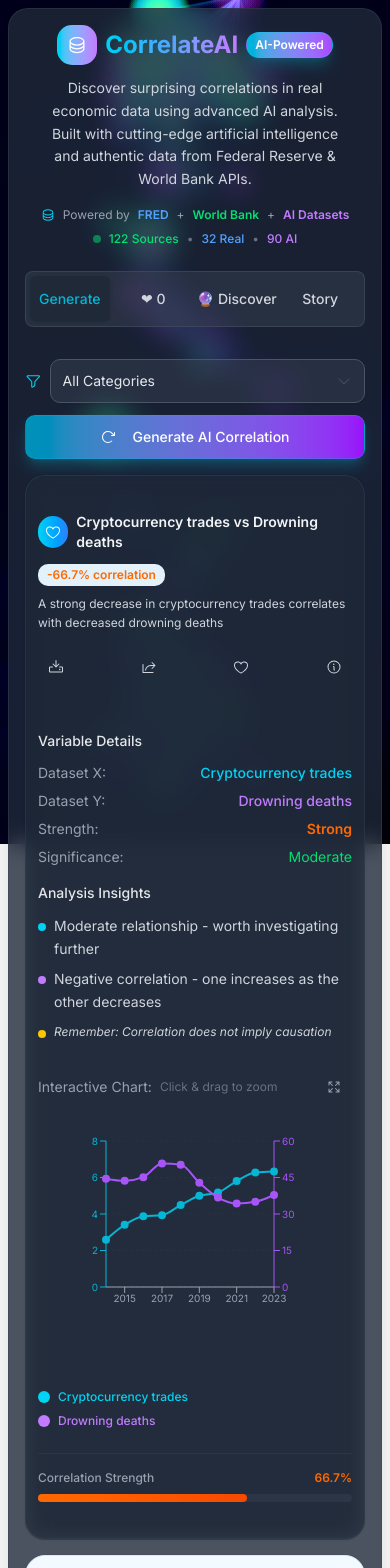
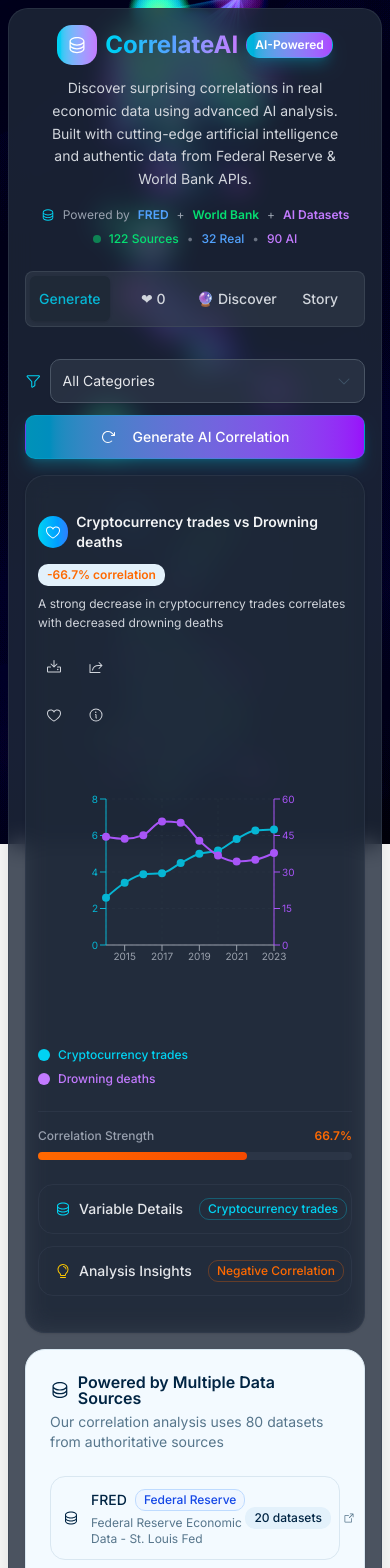
Before and after one commit to victorsaly/correlateAI, a React (Vite) app: page / in a window 390 px wide. Shown: the top 1568 px of the page. Built offline with nearby package versions, Linux system fonts and the light colour scheme.

Commit message:
✨ Refactor correlation card: update development time to 4 hours, streamline chart functionality, and add expandable sections for variable details and analysis insights.

```diff
--- a/src/App.tsx
+++ b/src/App.tsx
@@ -8,8 +8,8 @@ import { DropdownMenu, DropdownMenuContent, DropdownMenuItem, DropdownMenuTrigge
 import { Separator } from '@/components/ui/separator'
 import { Switch } from '@/components/ui/switch'
 import { Label } from '@/components/ui/label'
-import { Heart, ArrowClockwise, Copy, TrendUp, BookOpen, Funnel, Share, Download, TwitterLogo, LinkedinLogo, FacebookLogo, Database, Info, Sparkle, Code, Lightning, Check, Target, ArrowSquareOut, Rocket, ArrowsOut, ArrowsIn, MagnifyingGlass, Minus, FileCsv, FileText, Link, ImageSquare, Sliders, Robot, Eye, Lightbulb } from '@phosphor-icons/react'
-import { LineChart, Line, XAxis, YAxis, CartesianGrid, Tooltip, ResponsiveContainer, ReferenceArea } from 'recharts'
+import { Heart, ArrowClockwise, Copy, TrendUp, BookOpen, Funnel, Share, Download, TwitterLogo, LinkedinLogo, FacebookLogo, Database, Info, Sparkle, Code, Lightning, Check, Target, ArrowSquareOut, Rocket, ArrowsIn, MagnifyingGlass, Minus, FileCsv, FileText, Link, ImageSquare, Sliders, Robot, Eye, Lightbulb } from '@phosphor-icons/react'
+import { LineChart, Line, XAxis, YAxis, CartesianGrid, Tooltip, ResponsiveContainer } from 'recharts'
 import { toast, Toaster } from 'sonner'
 import { useIsMobile } from '@/hooks/use-mobile'
 import SwirlBackground from '@/components/SwirlBackground'
@@ -1260,7 +1260,7 @@ function App() {
                   How CorrelateAI Pro Was Built
                 </h2>
                 <p className={`${isMobile ? 'text-base px-4' : 'text-lg'} text-muted-foreground mb-6`}>
-                  {isMobile ? "AI-assisted development in 2 hours" : "A complete AI-assisted development journey from idea to deployment in 2 hours"}
+                  {isMobile ? "AI-assisted development in 4 hours" : "A complete AI-assisted development journey from idea to deployment in 4 hours"}
                 </p>
 
                 {/* Quick Actions */}
@@ -1768,7 +1768,7 @@ function App() {
                   <div className="text-xs sm:text-sm text-gray-300">Data Sources</div>
                 </div>
                 <div className="bg-gray-700/50 rounded-lg p-3 sm:p-4 backdrop-blur-sm">
-                  <div className="text-lg sm:text-2xl font-bold text-purple-400">2h</div>
+                  <div className="text-lg sm:text-2xl font-bold text-purple-400">4h</div>
                   <div className="text-xs sm:text-sm text-gray-300">Dev Time</div>
                 </div>
                 {!isMobile && (
@@ -1818,15 +1818,9 @@ function CorrelationCard({
   const isMobile = useIsMobile()
   const shareCardRef = useRef<HTMLDivElement>(null)
 
-  // Chart zoom/pan state
-  const [zoomState, setZoomState] = useState<{
-    refAreaLeft?: string | number
-    refAreaRight?: string | number
-    left?: string | number
-    right?: string | number
-    animation?: boolean
-  }>({ animation: true })
-  const [isZooming, setIsZooming] = useState(false)
+  // Expandable sections state
+  const [showDetails, setShowDetails] = useState(false)
+  const [showInsights, setShowInsights] = useState(false)
 
   const getCorrelationColor = (correlation: number) => {
     const abs = Math.abs(correlation)
@@ -1843,58 +1837,6 @@ function CorrelationCard({
     if (abs >= 0.3) return 'Moderate'
     return 'Weak'
   }
-
-  // Chart zoom functionality
-  const zoomOut = useCallback(() => {
-    setZoomState({
-      refAreaLeft: undefined,
-      refAreaRight: undefined,
-      left: 'dataMin',
-      right: 'dataMax',
-      animation: true
-    })
-  }, [])
-
-  const zoom = useCallback(() => {
-    let { refAreaLeft, refAreaRight } = zoomState
-    const { data } = correlation
-
-    if (refAreaLeft === refAreaRight || !refAreaLeft || !refAreaRight) {
-      setZoomState(prev => ({ ...prev, refAreaLeft: undefined, refAreaRight: undefined }))
-      return
-    }
-
-    // Ensure left is smaller than right
-    if (refAreaLeft > refAreaRight) [refAreaLeft, refAreaRight] = [refAreaRight, refAreaLeft]
-
-    setZoomState({
-      refAreaLeft: undefined,
-      refAreaRight: undefined,
-      left: refAreaLeft,
-      right: refAreaRight,
-      animation: false
-    })
-  }, [zoomState, correlation])
-
-  const handleMouseDown = useCallback((e: any) => {
-    if (e?.activeLabel) {
-      setZoomState(prev => ({ ...prev, refAreaLeft: e.activeLabel }))
-      setIsZooming(true)
-    }
-  }, [])
-
-  const handleMouseMove = useCallback((e: any) => {
-    if (isZooming && e?.activeLabel && zoomState.refAreaLeft) {
-      setZoomState(prev => ({ ...prev, refAreaRight: e.activeLabel }))
-    }
-  }, [isZooming, zoomState.refAreaLeft])
-
-  const handleMouseUp = useCallback(() => {
-    if (isZooming) {
-      zoom()
-      setIsZooming(false)
-    }
-  }, [isZooming, zoom])
 
   const copyToClipboard = useCallback((text: string) => {
     navigator.clipboard.writeText(text)
@@ -2081,17 +2023,18 @@ function CorrelationCard({
             </p>
           </div>
 
-          <div className={`flex gap-2 ${isMobile ? 'w-full justify-between' : 'flex-col'}`}>
+          {/* Action buttons in 2x2 grid layout for better space efficiency */}
+          <div className="grid grid-cols-2 gap-1 w-20">
             {isShareable && (
               <DropdownMenu>
                 <DropdownMenuTrigger asChild>
                   <Button
                     variant="ghost"
                     size="icon"
-                    className="text-gray-300 hover:text-cyan-400 hover:bg-gray-700/50"
+                    className="text-gray-300 hover:text-cyan-400 hover:bg-gray-700/50 h-8 w-8"
                     title="Export options"
                   >
-                    <Download size={16} />
+                    <Download size={14} />
                   </Button>
                 </DropdownMenuTrigger>
                 <DropdownMenuContent align="end" className="w-56">
@@ -2123,10 +2066,10 @@ function CorrelationCard({
                 <Button
                   variant="ghost"
                   size="icon"
-                  className="text-gray-300 hover:text-cyan-400 hover:bg-gray-700/50"
+                  className="text-gray-300 hover:text-cyan-400 hover:bg-gray-700/50 h-8 w-8"
                   title="Share this correlation"
                 >
-                  <Share size={16} />
+                  <Share size={14} />
                 </Button>
               </DropdownMenuTrigger>
               <DropdownMenuContent align="end" className="w-56">
@@ -2159,7 +2102,7 @@ function CorrelationCard({
             <Button
               variant="ghost"
               size="icon"
-              className={`hover:bg-gray-700/50 ${
+              className={`hover:bg-gray-700/50 h-8 w-8 ${
                 favorites.some(fav => fav.id === correlation.id)
                   ? 'text-red-400 hover:text-red-300'
                   : 'text-gray-300 hover:text-red-400'
@@ -2167,114 +2110,29 @@ function CorrelationCard({
               onClick={() => toggleFavorite?.(correlation)}
               title={favorites.some(fav => fav.id === correlation.id) ? "Remove from favorites" : "Add to favorites"}
             >
-              <Heart size={16} className={favorites.some(fav => fav.id === correlation.id) ? 'fill-current' : ''} />
+              <Heart size={14} className={favorites.some(fav => fav.id === correlation.id) ? 'fill-current' : ''} />
             </Button>
             <Button
               variant="ghost"
               size="icon"
-              className="text-gray-300 hover:text-purple-400 hover:bg-gray-700/50"
+              className="text-gray-300 hover:text-purple-400 hover:bg-gray-700/50 h-8 w-8"
               onClick={() => showCorrelationDetails(correlation)}
               title="View detailed analysis"
             >
-              <Info size={16} />
+              <Info size={14} />
             </Button>
           </div>
         </div>
       </CardHeader>
 
       <CardContent className={`${isMobile ? 'p-3 pt-0' : ''}`}>
-        <div className="grid grid-cols-1 lg:grid-cols-2 gap-4 sm:gap-6">
-          <div className="space-y-4">
-            <div>
-              <h4 className={`font-medium text-gray-200 mb-3 ${isMobile ? 'text-sm' : ''}`}>Variable Details</h4>
-              <div className="space-y-2">
-                <div className="flex justify-between text-sm">
-                  <span className="text-gray-400">Dataset X:</span>
-                  <span className="text-cyan-400 font-medium">{correlation.variable1.name}</span>
-                </div>
-                <div className="flex justify-between text-sm">
-                  <span className="text-gray-400">Dataset Y:</span>
-                  <span className="text-purple-400 font-medium">{correlation.variable2.name}</span>
-                </div>
-                <div className="flex justify-between text-sm">
-                  <span className="text-gray-400">Strength:</span>
-                  <span className={getCorrelationColor(correlation.correlation)}>
-                    {getCorrelationStrength(correlation.correlation)}
-                  </span>
-                </div>
-                <div className="flex justify-between text-sm">
-                  <span className="text-gray-400">Significance:</span>
-                  <span className={Math.abs(correlation.correlation) >= 0.5 ? 'text-green-400' : 'text-yellow-400'}>
-                    {Math.abs(correlation.correlation) >= 0.7 ? 'High' :
-                     Math.abs(correlation.correlation) >= 0.5 ? 'Moderate' : 'Low'}
-                  </span>
-                </div>
-              </div>
-            </div>
-          </div>
-
-          <div className="space-y-4">
-            <div>
-              <h4 className={`font-medium text-gray-200 mb-3 ${isMobile ? 'text-sm' : ''}`}>Analysis Insights</h4>
-              <div className="space-y-2 text-sm">
-                <div className="flex items-start gap-2">
-                  <div className="w-2 h-2 bg-cyan-400 rounded-full mt-2 flex-shrink-0"></div>
-                  <p className="text-gray-300 leading-relaxed">
-                    {Math.abs(correlation.correlation) >= 0.7
-                      ? "Strong relationship detected - significant statistical correlation"
-                      : Math.abs(correlation.correlation) >= 0.5
-                      ? "Moderate relationship - worth investigating further"
-                      : "Weak relationship - may be coincidental"}
-                  </p>
-                </div>
-                <div className="flex items-start gap-2">
-                  <div className="w-2 h-2 bg-purple-400 rounded-full mt-2 flex-shrink-0"></div>
-                  <p className="text-gray-300 leading-relaxed">
-                    {correlation.correlation > 0
-                      ? "Positive correlation - variables tend to increase together"
-                      : "Negative correlation - one increases as the other decreases"}
-                  </p>
-                </div>
-                <div className="flex items-start gap-2">
-                  <div className="w-2 h-2 bg-yellow-400 rounded-full mt-2 flex-shrink-0"></div>
-                  <p className="text-gray-300 leading-relaxed text-xs italic">
-                    Remember: Correlation does not imply causation
-                  </p>
-                </div>
-              </div>
-            </div>
-          </div>
-        </div>
-
-        {/* Chart Visualization */}
-        <div className="mt-6">
-          {/* Chart Controls */}
-          <div className="flex items-center justify-between mb-3">
-            <div className="flex items-center gap-2">
-              <span className="text-sm text-gray-400">Interactive Chart:</span>
-              <span className="text-xs text-gray-500">Click & drag to zoom</span>
-            </div>
-            <div className="flex gap-1">
-              <Button
-                variant="ghost"
-                size="sm"
-                onClick={zoomOut}
-                className="text-gray-400 hover:text-cyan-400 h-8 px-2"
-                title="Reset zoom"
-              >
-                <ArrowsOut size={14} />
-              </Button>
-            </div>
-          </div>
-
+        {/* Chart Visualization - Now at the top */}
+        <div className="mb-6">
           <div className={`h-64 sm:h-80 ${isMobile ? 'px-2' : ''}`}>
             <ResponsiveContainer width="100%" height="100%">
               <LineChart
                 data={correlation.data}
                 margin={{ top: 20, right: 30, left: 20, bottom: 60 }}
-                onMouseDown={handleMouseDown}
-                onMouseMove={handleMouseMove}
-                onMouseUp={handleMouseUp}
               >
                 <CartesianGrid strokeDasharray="3 3" stroke="#374151" opacity={0.3} />
                 <XAxis
@@ -2282,7 +2140,6 @@ function CorrelationCard({
                   stroke="#9CA3AF"
                   fontSize={isMobile ? 10 : 12}
                   tick={{ fill: '#9CA3AF' }}
-                  domain={[zoomState.left || 'dataMin', zoomState.right || 'dataMax']}
                 />
                 <YAxis
                   yAxisId="left"
@@ -2309,18 +2166,6 @@ function CorrelationCard({
                   labelStyle={{ color: '#F3F4F6' }}
                 />
 
-                {/* Zoom selection area */}
-                {zoomState.refAreaLeft && zoomState.refAreaRight && (
-                  <ReferenceArea
-                    yAxisId="left"
-                    x1={zoomState.refAreaLeft}
-                    x2={zoomState.refAreaRight}
-                    strokeOpacity={0.3}
-                    fill="#06B6D4"
-                    fillOpacity={0.1}
-                  />
-                )}
-
                 <Line
                   yAxisId="left"
                   type="monotone"
@@ -2330,7 +2175,7 @@ function CorrelationCard({
                   dot={{ fill: '#06B6D4', strokeWidth: 2, r: isMobile ? 3 : 4 }}
                   activeDot={{ r: isMobile ? 5 : 6, stroke: '#06B6D4', strokeWidth: 2 }}
                   name={correlation.variable1.name}
-                  animationDuration={zoomState.animation ? 1000 : 0}
+                  animationDuration={1000}
                 />
                 <Line
                   yAxisId="right"
@@ -2341,7 +2186,7 @@ function CorrelationCard({
                   dot={{ fill: '#A855F7', strokeWidth: 2, r: isMobile ? 3 : 4 }}
                   activeDot={{ r: isMobile ? 5 : 6, stroke: '#A855F7', strokeWidth: 2 }}
                   name={correlation.variable2.name}
-                  animationDuration={zoomState.animation ? 1000 : 0}
+                  animationDuration={1000}
                 />
               </LineChart>
             </ResponsiveContainer>
@@ -2394,6 +2239,150 @@ function CorrelationCard({
           </div>
         </div>
 
+        {/* Expandable Analysis Sections */}
+        <div className="mt-6 space-y-3">
+          {/* Variable Details - Expandable */}
+          <div className="border border-gray-700/50 rounded-lg overflow-hidden">
+            <Button
+              variant="ghost"
+              className="w-full justify-between text-left h-12 px-4 hover:bg-gray-800/50"
+              onClick={() => setShowDetails(!showDetails)}
+            >
+              <div className="flex items-center gap-2">
+                <Database size={16} className="text-cyan-400" />
+                <span className="font-medium text-gray-200">Variable Details</span>
+                {!showDetails && (
+                  <div className="flex gap-1 ml-2">
+                    <Badge variant="outline" className="text-xs text-cyan-400 border-cyan-400/30">
+                      {correlation.variable1.name.split(' ').slice(0, 2).join(' ')}
+                    </Badge>
+                    <Badge variant="outline" className="text-xs text-purple-400 border-purple-400/30">
+                      {correlation.variable2.name.split(' ').slice(0, 2).join(' ')}
+                    </Badge>
+                  </div>
+                )}
+              </div>
+              <div className={`transition-transform duration-200 ${showDetails ? 'rotate-180' : ''}`}>
+                <Eye size={16} className="text-gray-400" />
+              </div>
+            </Button>
+
+            {showDetails && (
+              <div className="px-4 pb-4 pt-2 bg-gray-800/20">
+                <div className="grid grid-cols-1 sm:grid-cols-2 gap-4">
+                  <div className="space-y-2">
+                    <div className="flex justify-between text-sm">
+                      <span className="text-gray-400">Dataset X:</span>
+                      <span className="text-cyan-400 font-medium">{correlation.variable1.name}</span>
+                    </div>
+                    <div className="flex justify-between text-sm">
+                      <span className="text-gray-400">Unit:</span>
+                      <span className="text-gray-300">{(correlation.variable1 as any).unit || 'units'}</span>
+                    </div>
+                    <div className="flex justify-between text-sm">
+                      <span className="text-gray-400">Category:</span>
+                      <span className="text-gray-300">{correlation.variable1.category}</span>
+                    </div>
+                  </div>
+                  <div className="space-y-2">
+                    <div className="flex justify-between text-sm">
+                      <span className="text-gray-400">Dataset Y:</span>
+                      <span className="text-purple-400 font-medium">{correlation.variable2.name}</span>
+                    </div>
+                    <div className="flex justify-between text-sm">
+                      <span className="text-gray-400">Unit:</span>
+                      <span className="text-gray-300">{(correlation.variable2 as any).unit || 'units'}</span>
+                    </div>
+                    <div className="flex justify-between text-sm">
+                      <span className="text-gray-400">Category:</span>
+                      <span className="text-gray-300">{correlation.variable2.category}</span>
+                    </div>
+                  </div>
+                </div>
+                <div className="mt-4 pt-3 border-t border-gray-700/30 grid grid-cols-2 gap-4 text-sm">
+                  <div className="flex justify-between">
+                    <span className="text-gray-400">Strength:</span>
+                    <span className={getCorrelationColor(correlation.correlation)}>
+                      {getCorrelationStrength(correlation.correlation)}
+                    </span>
+                  </div>
+                  <div className="flex justify-between">
+                    <span className="text-gray-400">Significance:</span>
+                    <span className={Math.abs(correlation.correlation) >= 0.5 ? 'text-green-400' : 'text-yellow-400'}>
+                      {Math.abs(correlation.correlation) >= 0.7 ? 'High' :
+                       Math.abs(correlation.correlation) >= 0.5 ? 'Moderate' : 'Low'}
+                    </span>
+                  </div>
+                </div>
+              </div>
+            )}
+          </div>
+
+          {/* Analysis Insights - Expandable */}
+          <div className="border border-gray-700/50 rounded-lg overflow-hidden">
+            <Button
+              variant="ghost"
+              className="w-full justify-between text-left h-12 px-4 hover:bg-gray-800/50"
+              onClick={() => setShowInsights(!showInsights)}
+            >
+              <div className="flex items-center gap-2">
+                <Lightbulb size={16} className="text-yellow-400" />
+                <span className="font-medium text-gray-200">Analysis Insights</span>
+                {!showInsights && (
+                  <Badge variant="outline" className={`text-xs ml-2 ${getCorrelationColor(correlation.correlation).replace('text-', 'text-').replace(' font-bold', '').replace(' font-semibold', '')} border-current/30`}>
+                    {correlation.correlation > 0 ? 'Positive' : 'Negative'} Correlation
+                  </Badge>
+                )}
+              </div>
+              <div className={`transition-transform duration-200 ${showInsights ? 'rotate-180' : ''}`}>
+                <Eye size={16} className="text-gray-400" />
+              </div>
+            </Button>
+
+            {showInsights && (
+              <div className="px-4 pb-4 pt-2 bg-gray-800/20">
+                <div className="space-y-3 text-sm">
+                  <div className="flex items-start gap-3">
+                    <div className="w-2 h-2 bg-cyan-400 rounded-full mt-2 flex-shrink-0"></div>
+                    <p className="text-gray-300 leading-relaxed">
+                      {Math.abs(correlation.correlation) >= 0.7
+                        ? "Strong relationship detected - significant statistical correlation"
+                        : Math.abs(correlation.correlation) >= 0.5
+                        ? "Moderate relationship - worth investigating further"
+                        : "Weak relationship - may be coincidental"}
+                    </p>
+                  </div>
+                  <div className="flex items-start gap-3">
+                    <div className="w-2 h-2 bg-purple-400 rounded-full mt-2 flex-shrink-0"></div>
+                    <p className="text-gray-300 leading-relaxed">
+                      {correlation.correlation > 0
+                        ? "Positive correlation - variables tend to increase together"
+                        : "Negative correlation - one increases as the other decreases"}
+                    </p>
+                  </div>
+                  <div className="flex items-start gap-3">
+                    <div className="w-2 h-2 bg-yellow-400 rounded-full mt-2 flex-shrink-0"></div>
+                    <p className="text-gray-300 leading-relaxed text-xs italic">
+                      Remember: Correlation does not imply causation
+                    </p>
+                  </div>
+                  <div className="mt-4 pt-3 border-t border-gray-700/30">
+                    <div className="flex items-center justify-between text-xs">
+                      <span className="text-gray-400">R-squared Value:</span>
+                      <span className="text-gray-300 font-medium">
+                        {(correlation.rSquared * 100).toFixed(1)}%
+                      </span>
+                    </div>
+                    <p className="text-xs text-gray-400 mt-1">
+                      {(correlation.rSquared * 100).toFixed(1)}% of variance in one variable is explained by the other
+                    </p>
+                  </div>
+                </div>
+              </div>
+            )}
+          </div>
+        </div>
+
         {/* Data Source Attribution */}
         {correlation.isRealData && (
           <div className="mt-4 pt-4 border-t border-gray-700/50">
```
